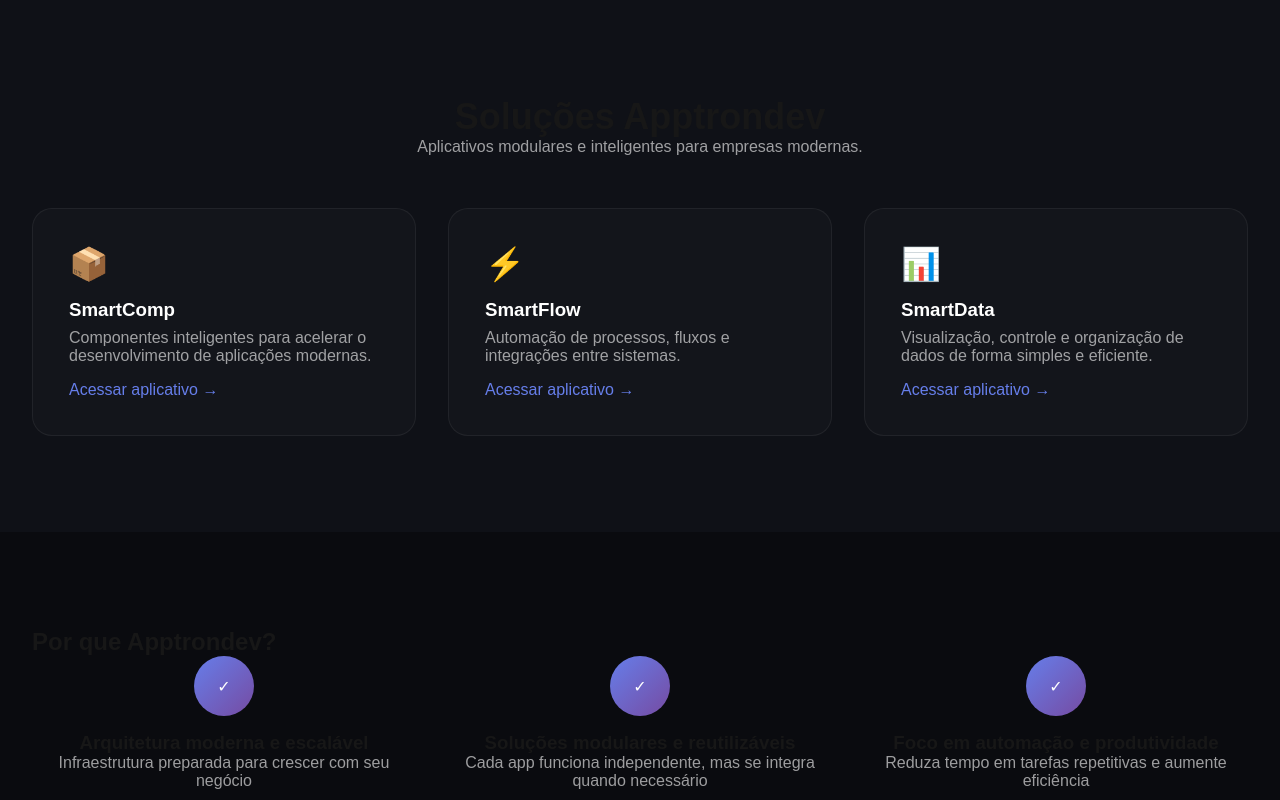
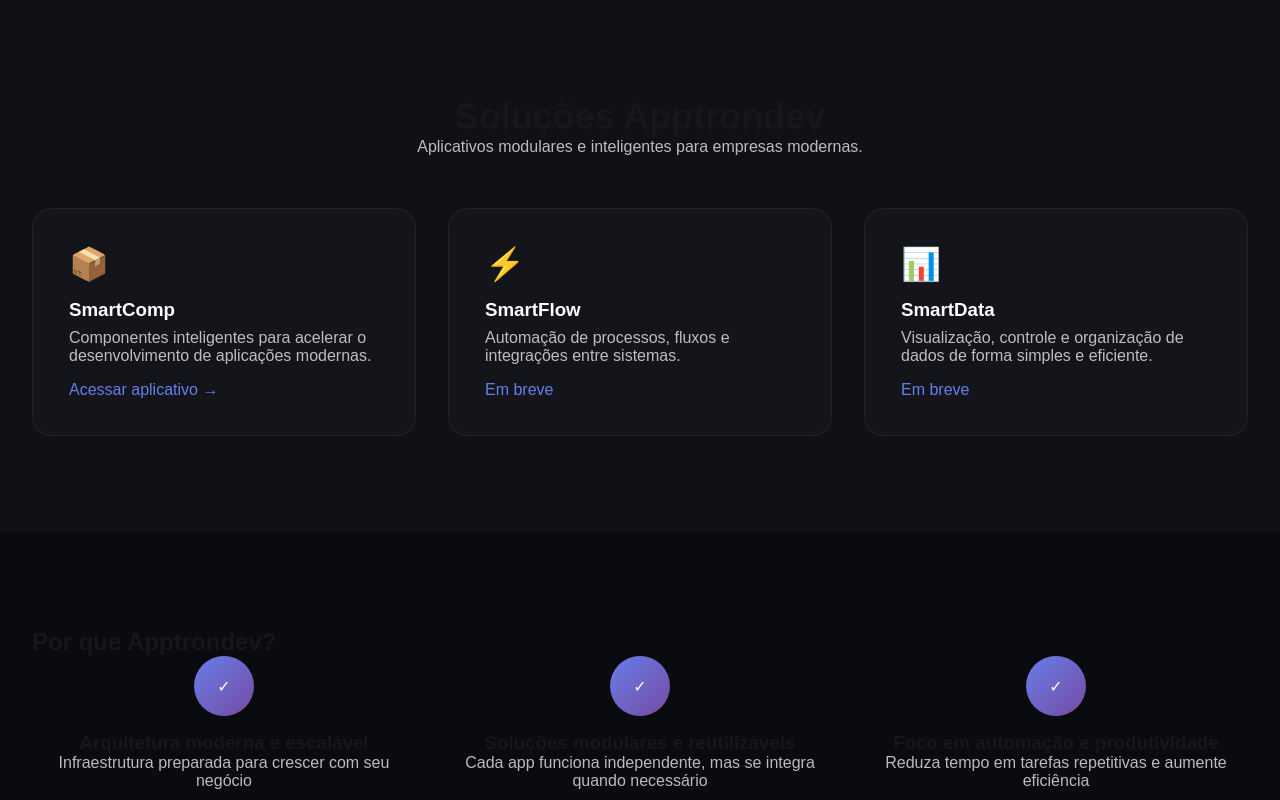
Before and after one commit to lexnova092025-ux/apptrondev, a Next.js app: page / in a window 1280 px wide. Shown: the part 800-1600 px from the top of the page. Built offline with nearby package versions, Linux system fonts and the light colour scheme.

Commit message:
feat(seo): add metadata, openGraph, twitter data and JSON-LD for SmartComp

```diff
--- a/app/components/Header.tsx
+++ b/app/components/Header.tsx
@@ -5,7 +5,7 @@ import homeStyles from "../home.module.css";
 export default function Header() {
   return (
     <header className={homeStyles.homeHeader}>
-      <nav className={homeStyles.homeNav}>
+      <nav className={homeStyles.homeNav} aria-label="Navegação principal">
         <Link href="/" className={homeStyles.homeLogo} aria-label="Ir para a home">
           <Image
             src="/branding/logo-apptrondev.svg"
--- a/app/globals.css
+++ b/app/globals.css
@@ -35,6 +35,32 @@ a {
   text-decoration: none;
 }
 
+/* Skip link for keyboard users */
+.skipLink {
+  position: absolute;
+  left: -9999px;
+  top: auto;
+  width: 1px;
+  height: 1px;
+  overflow: hidden;
+}
+.skipLink:focus {
+  left: 1rem;
+  top: 1rem;
+  width: auto;
+  height: auto;
+  padding: 8px 12px;
+  background: #fff;
+  color: #000;
+  border-radius: 6px;
+  z-index: 1000;
+}
+
+/* Focus-visible for interactive elements */
+:focus-visible {
+  outline: 3px solid rgba(102,126,234,0.6);
+  outline-offset: 2px;
+}
 @media (prefers-color-scheme: dark) {
   html {
     color-scheme: dark;
--- a/app/home.module.css
+++ b/app/home.module.css
@@ -1,7 +1,7 @@
 :root{
   --bg-900: #0a0b0f;
   --bg-950: #06070a;
-  --muted: rgba(255,255,255,0.6);
+  --muted: rgba(255,255,255,0.72);
   --accent-start:#667eea;
   --accent-mid:#764ba2;
   --accent-end:#f093fb;
--- a/app/layout.tsx
+++ b/app/layout.tsx
@@ -25,11 +25,12 @@ export default function RootLayout({
   children: React.ReactNode;
 }>) {
   return (
-    <html lang="en">
+    <html lang="pt-BR">
       <body className={`${geistSans.variable} ${geistMono.variable}`}>
+        <a href="#main" className="skipLink">Pular para o conteúdo</a>
         <div style={{ minHeight: "100vh", display: "flex", flexDirection: "column" }}>
           <Header />
-          <main style={{ flex: 1 }}>{children}</main>
+          <main id="main" style={{ flex: 1 }}>{children}</main>
           <Footer />
         </div>
       </body>
--- a/app/page.tsx
+++ b/app/page.tsx
@@ -36,18 +36,18 @@ export default function Home() {
               <span className={styles.appLink}>Acessar aplicativo →</span>
             </a>
 
-            <a href="#" className={styles.appCard}>
+            <a href="#" className={styles.appCard} aria-disabled="true" tabIndex={-1} title="SmartFlow — Em breve">
               <div className={styles.appIcon}>⚡</div>
               <h3>SmartFlow</h3>
               <p>Automação de processos, fluxos e integrações entre sistemas.</p>
-              <span className={styles.appLink}>Acessar aplicativo →</span>
+              <span className={styles.appLink}>Em breve</span>
             </a>
 
-            <a href="#" className={styles.appCard}>
+            <a href="#" className={styles.appCard} aria-disabled="true" tabIndex={-1} title="SmartData — Em breve">
               <div className={styles.appIcon}>📊</div>
               <h3>SmartData</h3>
               <p>Visualização, controle e organização de dados de forma simples e eficiente.</p>
-              <span className={styles.appLink}>Acessar aplicativo →</span>
+              <span className={styles.appLink}>Em breve</span>
             </a>
           </div>
         </div>
--- a/app/pilot-login/page.tsx
+++ b/app/pilot-login/page.tsx
@@ -34,9 +34,10 @@ export default function PilotLogin() {
       <form onSubmit={submit} style={{ width: 360, padding: 24, border: '1px solid var(--button-secondary-border)', borderRadius: 8 }}>
         <h2>Acesso para Pilotos</h2>
         <p>Informe a senha fornecida para acessar o ambiente de staging.</p>
-        <input value={password} onChange={(e) => setPassword(e.target.value)} placeholder="Senha" type="password" style={{ width: '100%', padding: 8, marginTop: 8, marginBottom: 12 }} />
+        <label htmlFor="pilot-password">Senha</label>
+        <input id="pilot-password" value={password} onChange={(e) => setPassword(e.target.value)} placeholder="Senha" type="password" style={{ width: '100%', padding: 8, marginTop: 8, marginBottom: 12 }} />
         <button type="submit" style={{ width: '100%', padding: 10 }}>Entrar</button>
-        <p style={{ marginTop: 12 }}>{msg}</p>
+        <p role="status" aria-live="polite" style={{ marginTop: 12 }}>{msg}</p>
       </form>
     </div>
   );
```
Also changed, not shown: app/apps/smartcomp/page.tsx (+42 -1 lines), app/components/SEOJsonLd.tsx (added, +9 -0 lines).
